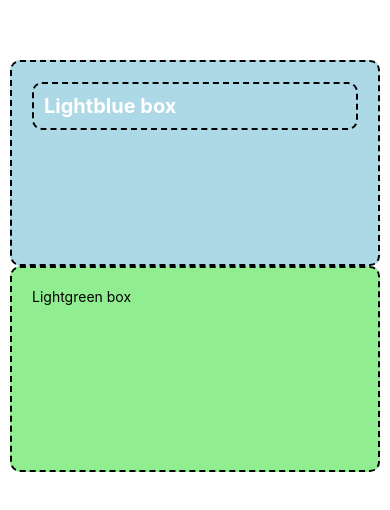
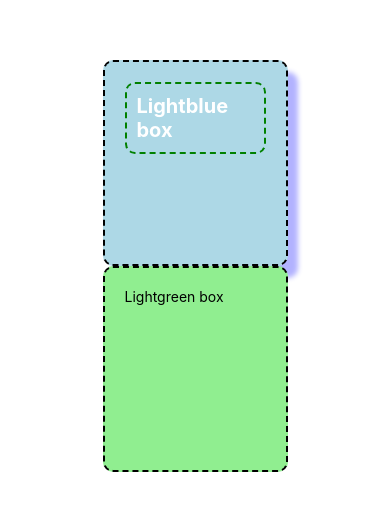
Before and after one commit to mpawel79/react-native-training, a React Native app: screen / in a window 390 px wide. Shown: the part 156-666 px from the top of the page. Built offline with nearby package versions, Linux system fonts and the light colour scheme.

Commit message:
Shadows styling

```diff
--- a/App.js
+++ b/App.js
@@ -5,10 +5,10 @@ import { StyleSheet, Text, View } from 'react-native';
 export default function App() {
   return (
     <View style={styles.container}>
-        <View style={[styles.box, styles.lightblueBg]}>
-            <Text style={{borderRadius: 10, borderWidth: 2, borderColor: 'black', borderStyle: 'dashed', padding: 10, fontSize: 20, fontWeight: 'bold', color: 'white'}}>Lightblue box</Text>
+        <View style={[styles.box, styles.lightblueBg, styles.boxShadow]}>
+            <Text style={{borderRadius: 10, borderWidth: 2, borderColor: 'green', borderStyle: 'dashed', padding: 10, fontSize: 20, fontWeight: 'bold', color: 'white'}}>Lightblue box</Text>
         </View>
-        <View style={[styles.box, styles.lightgreenBb]}>
+        <View style={[styles.box, styles.lightgreenBb, styles.androidShadow]}>
             <Text>Lightgreen box</Text>
         </View>
     </View>
@@ -24,7 +24,7 @@ const styles = StyleSheet.create({
     padding: 10,
   },
   box: {
-    width: "100%",
+    width: "50%",
     height: "25%",
     padding: 20,
     borderColor: 'black',
@@ -37,5 +37,22 @@ const styles = StyleSheet.create({
   },
   lightgreenBb: {
     backgroundColor: 'lightgreen',
-  }
+  },
+  boxShadow: {
+    shadowColor: 'blue',
+    shadowOffset: {width: 10, height: 12},
+    shadowOpacity: 0.3,
+    shadowRadius: 5,
+  },
+  shadowOpacity: {
+    shadowOpacity: 0.5,
+  },
+  shadowRadius: {
+    shadowRadius: 10,
+  },
+  androidShadow: {
+    elevation: 10,
+    shadowColor: 'blue',
+  },
+
 });
```
